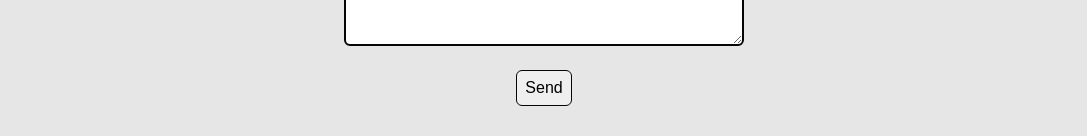
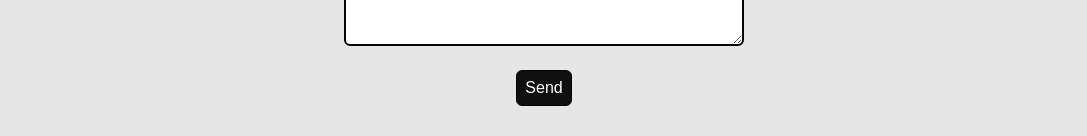
Before and after one commit to ndanner22/Personal-Site, a React (Vite) app: page /contact in a window 1280 px wide. Shown: the part 663-799 px from the top of the page, without its empty margins (96-1183 px from the left). Built offline with nearby package versions, Linux system fonts and the light colour scheme.

Commit message:
Update styling of send button on contact page.

```diff
--- a/src/App.css
+++ b/src/App.css
@@ -433,31 +433,33 @@
 }
 
 .form-container textarea {
-  height: 200px; /* Set the height for the textarea */
+  height: 200px;
   width: 400px;
 }
 
 .form-container button {
-  border: 1px solid #050608; /* Border color equivalent to border-blue-500 */
-  border-radius: 0.375rem; /* Rounded corners equivalent to rounded-md */
-  padding: 0.5rem; /* Padding equivalent to p-2 */
-  margin: 0.75rem; /* Margin equivalent to m-3 */
-  font-size: 1rem; /* Font size equivalent to text-stone-800 */
+  border: 1px solid #050608;
+  border-radius: 0.375rem;
+  padding: 0.5rem;
+  margin: 0.75rem;
+  font-size: 1rem;
   cursor: pointer;
-  width: auto; /* Allow button to adjust width based on content */
+  width: auto;
+  color: white;
+  background: #101010;
 }
 
 .form-container p {
   text-align: center;
-  font-size: 1rem; /* Font size equivalent to text-stone-800 */
+  font-size: 1rem;
   color: rgb(0, 0, 0);
 }
 
 .form-container input::placeholder,
 .form-container textarea::placeholder {
   font-family: "Cambria", "Cochin", Georgia, Times, "Times New Roman", serif;
-  font-size: 0.875rem; /* Adjust the font size as needed */
-  color: #6b7280; /* Adjust the color of the placeholder text */
+  font-size: 0.875rem;
+  color: #6b7280;
 }
 
 .name-container,
@@ -481,14 +483,14 @@
   display: flex;
   gap: 5px;
   justify-content: center;
-  align-items: center; /* Ensure items are aligned at the center */
+  align-items: center;
 }
 
 .project-tech-icon {
   width: 50px;
-  height: 50px; /* Fixed height to prevent stretching */
-  object-fit: contain; /* Ensure the image maintains its aspect ratio */
-  flex-shrink: 0; /* Prevent the image from shrinking */
+  height: 50px;
+  object-fit: contain;
+  flex-shrink: 0;
 }
 
 .modal {
```
